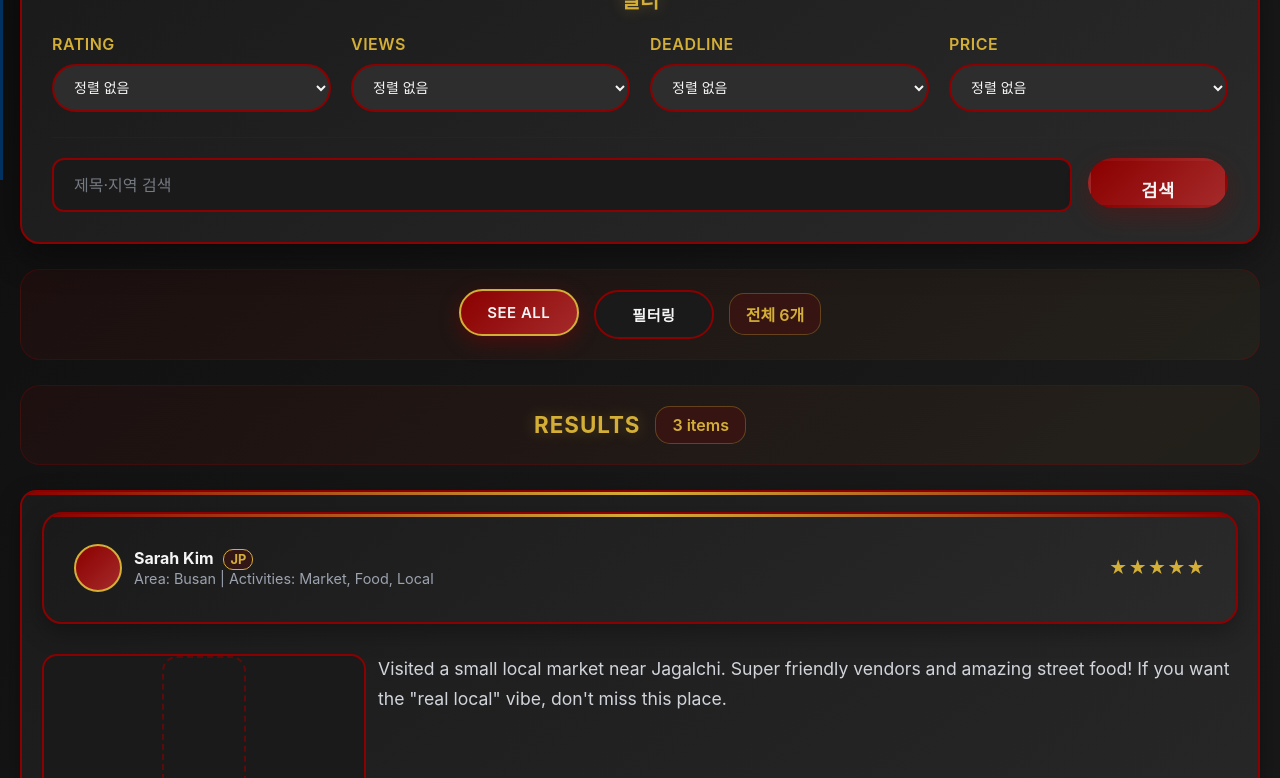
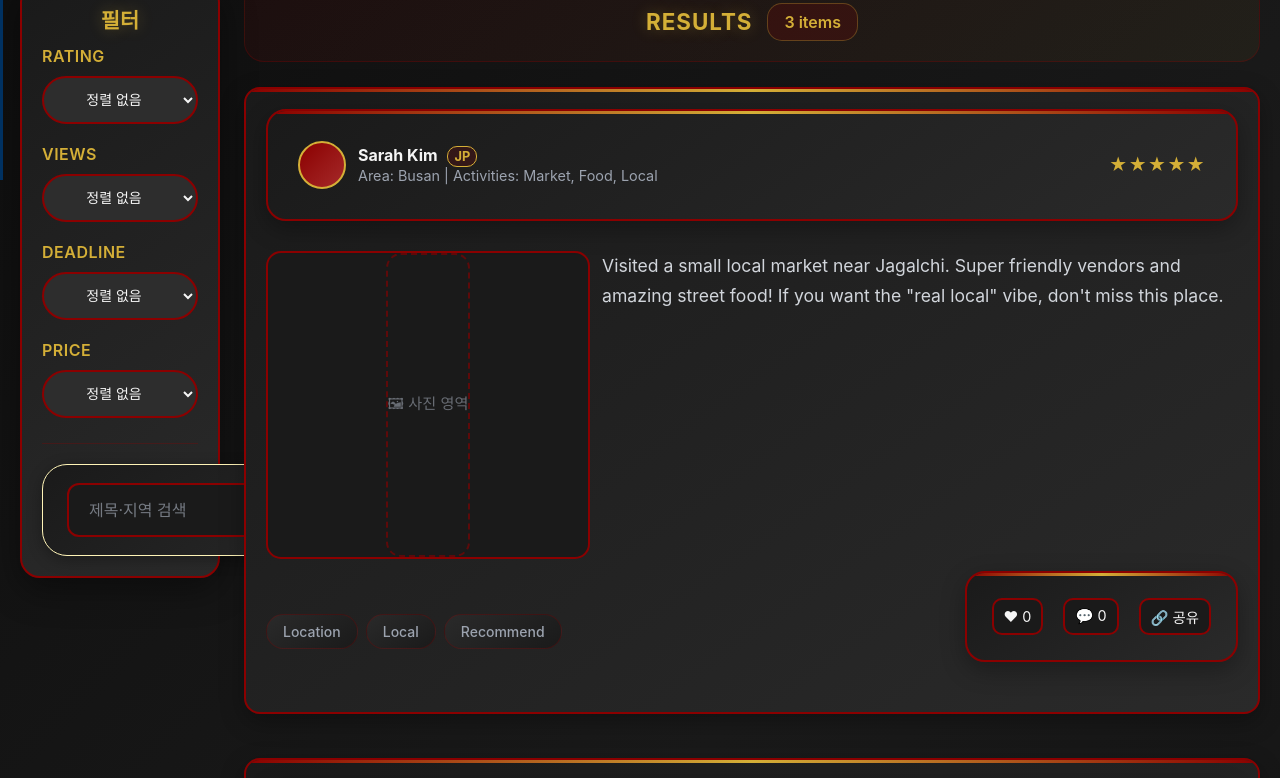
Before and after one commit to sodaaw/KurtainCall-Frontend, a React (Create React App) app: page /genre in a window 1280 px wide. Shown: the part 620-1398 px from the top of the page. Built offline with nearby package versions, Linux system fonts and the light colour scheme; no server answers; a web font is replaced by a local one.

Commit message:
filter 조금 다듬기..

```diff
--- a/src/Genre/Genre.css
+++ b/src/Genre/Genre.css
@@ -196,26 +196,24 @@
 /* ===============================
    Filters
 ================================ */
+.filter-review-layout {
+  display: grid;
+  grid-template-columns: 200px 1fr;
+  gap: 24px;
+  align-items: start;
+  margin-top: 30px;
+}
+
 .filter-wrap {
   background: linear-gradient(145deg, #1a1a1a, #2a2a2a);
   border: 2px solid #8B0000;
   border-radius: 20px;
-  padding: 30px;
+  padding: 20px;
   margin: 30px 0 25px;
   box-shadow: 0 12px 35px rgba(0, 0, 0, 0.4);
   position: relative;
-  overflow: hidden;
-}
-
-.filter-wrap::before {
-  content: '';
-  position: absolute;
-  top: 0;
-  left: 0;
-  right: 0;
-  height: 4px;
-  background: linear-gradient(90deg, #8B0000, #d4af37, #8B0000);
-  animation: shimmer 3s ease-in-out infinite;
+  overflow: visible;
+  width: auto;
 }
 
 @keyframes shimmer {
@@ -227,16 +225,17 @@
   font-weight: 700;
   font-size: 1.3rem;
   color: #d4af37;
-  margin-bottom: 20px;
+  margin-bottom: 12px;
   text-align: center;
   text-shadow: 0 0 15px rgba(212, 175, 55, 0.3);
 }
 
 .filter-grid {
-  display: grid;
+  display: flex;
+  flex-direction: column;
   grid-template-columns: repeat(4, minmax(200px, 1fr));
   gap: 20px;
-  align-items: end;
+  align-items: center;
   margin-bottom: 25px;
 }
 
@@ -247,6 +246,7 @@
   display: flex;
   flex-direction: column;
   gap: 10px;
+  width: 100%;
 }
 
 .filter-item label {
@@ -257,7 +257,19 @@
   letter-spacing: 0.5px;
 }
 
+.filter-select,
+.filter-search-row input,
+.btn-primary {
+  height: 56px;
+  border-radius: 12px;
+  font-size: 16px;
+  display: flex;
+  align-items: center;
+}
+
 .filter-select {
+  width: 100%;
+  text-align: center;
   height: 48px;
   padding: 0 16px;
   border: 2px solid #8B0000;
@@ -283,12 +295,13 @@
 }
 
 .filter-search-row {
-  display: grid;
-  grid-template-columns: 1fr 140px;
+  display: block;
+  grid-template-columns: 1fr auto;
   gap: 16px;
   margin-top: 20px;
   padding-top: 20px;
   border-top: 1px solid rgba(139, 0, 0, 0.3);
+  justify-content: center;
 }
 
 .filter-search-row input {
@@ -296,10 +309,11 @@
   border: 2px solid #8B0000;
   border-radius: 12px;
   padding: 0 20px;
-  font-size: 16px;
+  font-size: 15px;
   background: #1a1a1a;
   color: #f5f5f5;
   transition: all 0.3s ease;
+  padding-left: 24px;
 }
 
 .filter-search-row input:focus {
@@ -313,6 +327,53 @@
 .filter-search-row input::placeholder {
   color: #9ca3af;
   opacity: 0.7;
+}
+
+.filter-search-row .btn-primary {
+  height: 50px;;
+  padding: 0 20px;
+  border-radius: 12px;
+}
+
+.search-input-wrapper {
+  position: relative;
+  width: 100%;
+}
+
+.search-input-wrapper input
+ {
+  width: 100%;
+  height: 50px;
+  border: 2px solid #8B0000;
+  border-radius: 12px;
+  padding: 0 40px 0 20px; /* 오른쪽 공간 확보 (아이콘 자리) */
+  font-size: 16px;
+  background: #1a1a1a;
+  color: #f5f5f5;
+  transition: all 0.3s ease;
+  box-shadow: none;
+ }
+
+ .search-input-wrapper input:focus {
+  outline: none;
+  border-color: #d4af37;
+  box-shadow: 0 0 0 4px rgba(212, 175, 55, 0.2);
+  background: #2a2a2a;
+}
+
+.search-input-wrapper .search-icon {
+  position: absolute;
+  right: 12px;
+  top: 50%;
+  transform: translateY(-50%);
+  cursor: pointer;
+  font-size: 18px;
+  color: #d4af37;
+  transition: color 0.2s ease;
+}
+
+.search-input-wrapper .search-icon:hover {
+  color: #FFD700;
 }
 
 .btn-primary {
@@ -731,6 +792,12 @@
   margin: 0;
 }
 
+@media (max-width: 1024px) {
+  .filter-review-layout {
+    grid-template-columns: 1fr;
+  }
+}
+
 /* 반응형 디자인 */
 @media (max-width: 768px) {
   .poster-grid {
--- a/src/Genre/Genre.jsx
+++ b/src/Genre/Genre.jsx
@@ -581,6 +581,7 @@ const Genre = () => {
       )}
 
       {/* ===== 필터 박스 ===== */}
+      <div className="filter-review-layout">
         <section className="filter-wrap">
             <div className="filter-title">필터</div>
 
@@ -643,6 +644,7 @@ const Genre = () => {
 
           {/* 검색창은 유지 */}
           <div className="filter-search-row">
+            <div className="search-input-wrapper">
               <input
                 type="text"
                 placeholder="제목·지역 검색"
@@ -650,11 +652,29 @@ const Genre = () => {
                 onChange={onChange('q')}
                 onKeyDown={(e) => e.key === 'Enter' && onSearch()}
               />
-          <button className="btn-primary" onClick={onSearch}>
-            검색
-          </button>
+              <span className="search-icon" onClick={onSearch}>🔍</span>
+            </div>
           </div>
         </section>
+        {/* ===== 리뷰 섹션 ===== */}
+        <section className="review-wrap">
+          <div className="review-title-row">
+            <h3>Results</h3>
+            <span className="review-count">{filteredReviews.length} items</span>
+          </div>
+
+          <div className="review-list">
+            {filteredReviews.map((r) => (
+              <ReviewCard
+                key={r.id}
+                review={r}
+                onLikeClick={handleLikeClick}
+                onCommentClick={handleCommentClick}
+              />
+            ))}
+          </div>
+        </section>
+      </div>
 
       {/* ===== 보기 모드 토글 (필터 아래 / 리뷰 위) ===== */}
       <div className="mode-toggle">
@@ -674,25 +694,6 @@ const Genre = () => {
           {viewMode === 'all' ? `전체 ${baseList.length}개` : `필터링 ${filteredSortedList.length}개`}
         </span>
       </div>
-
-{/* ===== 리뷰 섹션 ===== */}
-<section className="review-wrap">
-  <div className="review-title-row">
-    <h3>Results</h3> {/* ← 여기 변경 */}
-    <span className="review-count">{filteredReviews.length} items</span>
-  </div>
-
-  <div className="review-list">
-    {filteredReviews.map((r) => (
-      <ReviewCard
-        key={r.id}
-        review={r}
-        onLikeClick={handleLikeClick}
-        onCommentClick={handleCommentClick}
-      />
-    ))}
-  </div>
-</section>
     </div>
   );
 };
```
Lines whose indentation alone changed are shown as unchanged.
